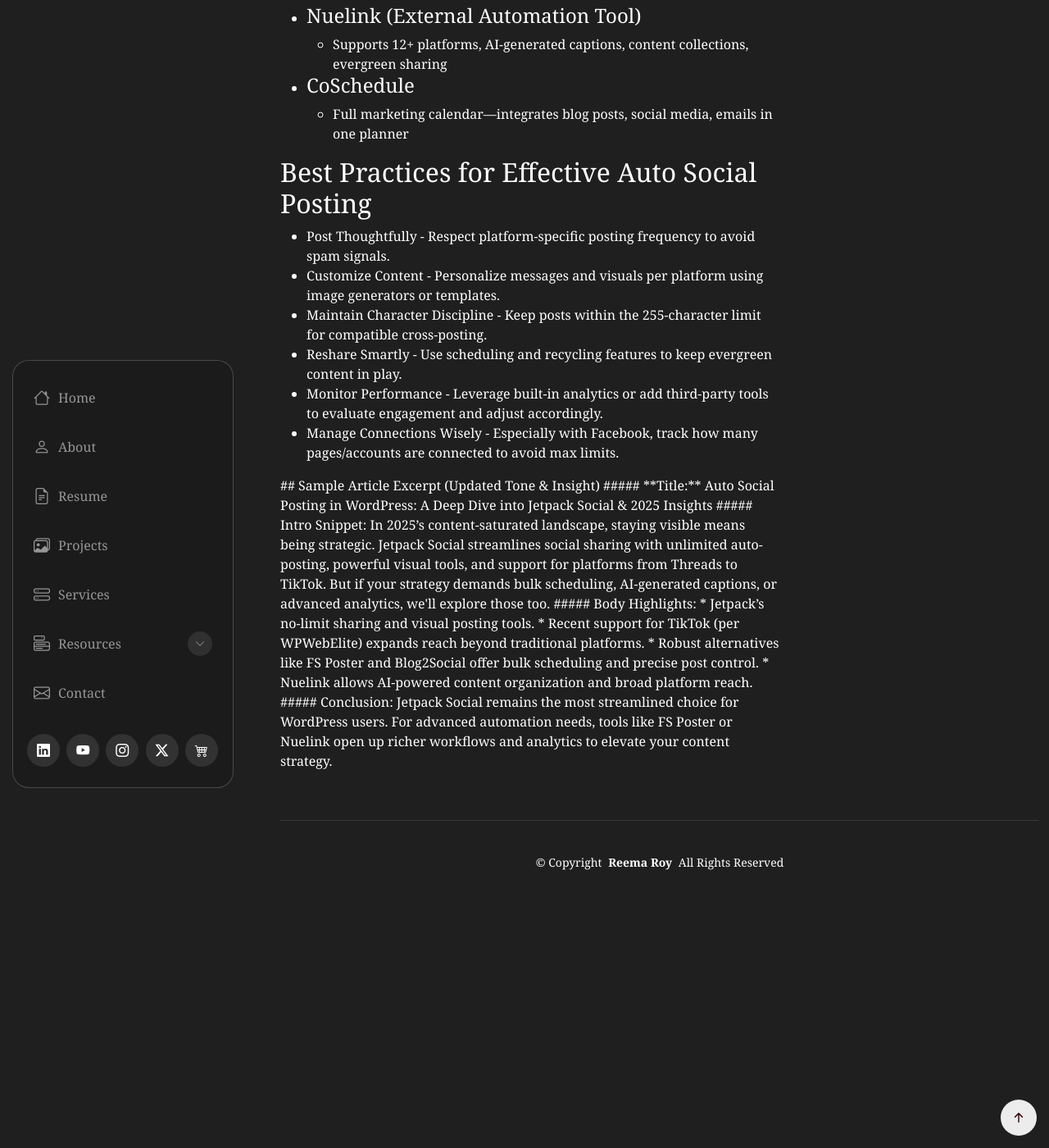
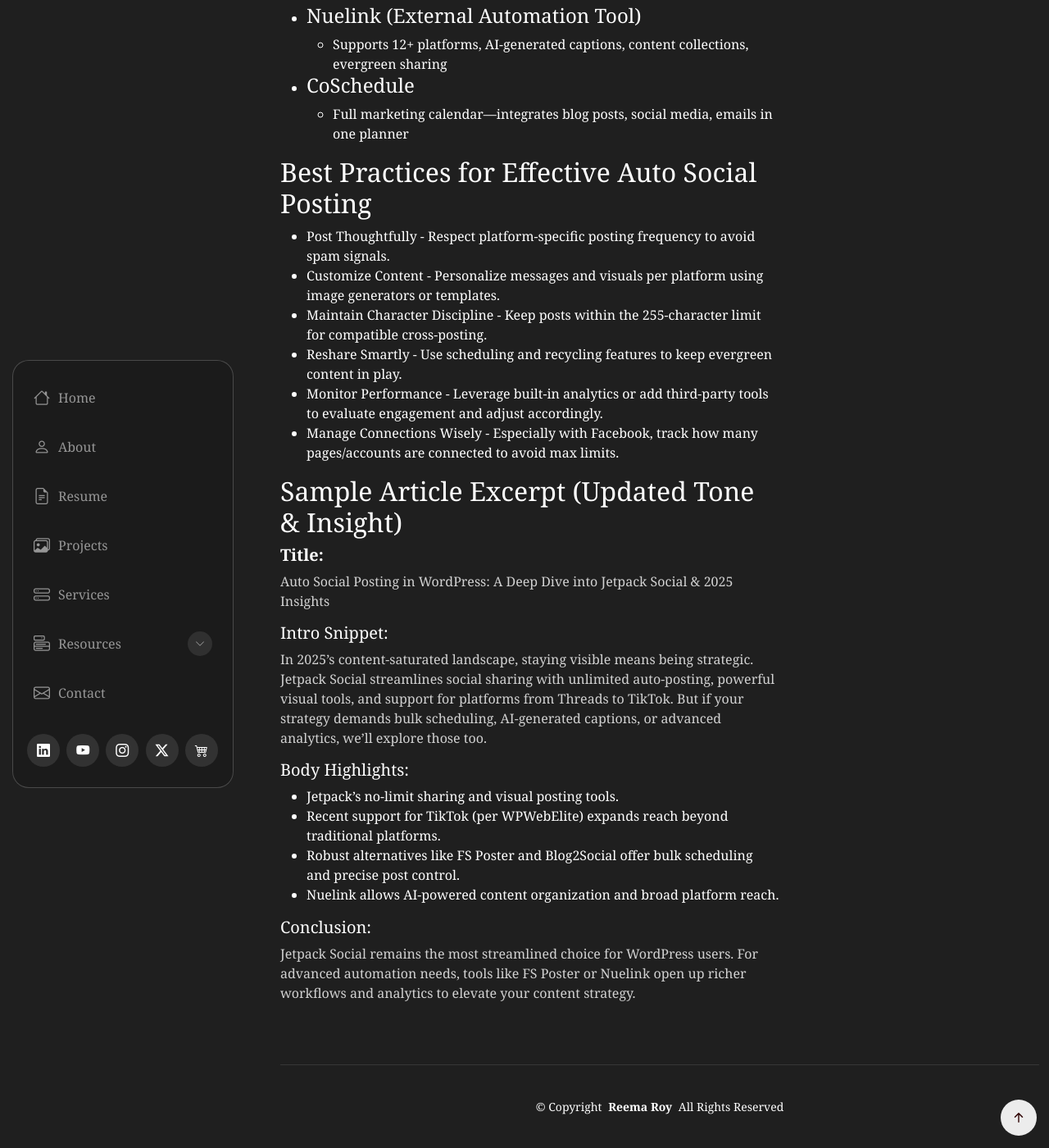
Before and after one commit to iamreemaroy/Reema-Roy, a Jekyll site: the page built from blog/_posts/2025-09-04-mastering-auto-social-posting-in-wordpress-updated-guide-2025.md, in a window 1280 px wide and 1400 px high, scrolled down 2614 px. Shown: the whole window at 82% size. Built offline with Jekyll 4.4.1, drawn with Linux system fonts in a browser that asks for light colours.

Commit message:
Update 2025-09-04-mastering-auto-social-posting-in-wordpress-updated-guide-2025.md

```diff
--- a/blog/_posts/2025-09-04-mastering-auto-social-posting-in-wordpress-updated-guide-2025.md
+++ b/blog/_posts/2025-09-04-mastering-auto-social-posting-in-wordpress-updated-guide-2025.md
@@ -87,7 +87,7 @@ Here’s how Jetpack stacks up against other popular options in 2025:
 * Monitor Performance - Leverage built-in analytics or add third-party tools to evaluate engagement and adjust accordingly.
 * Manage Connections Wisely - Especially with Facebook, track how many pages/accounts are connected to avoid max limits.
 
-<div class="single-card-table">
+
 ## Sample Article Excerpt (Updated Tone & Insight)
 
 ##### **Title:**
@@ -108,4 +108,3 @@ In 2025’s content-saturated landscape, staying visible means being strategic.
 ##### Conclusion:
 
 Jetpack Social remains the most streamlined choice for WordPress users. For advanced automation needs, tools like FS Poster or Nuelink open up richer workflows and analytics to elevate your content strategy.
-</div>
```
